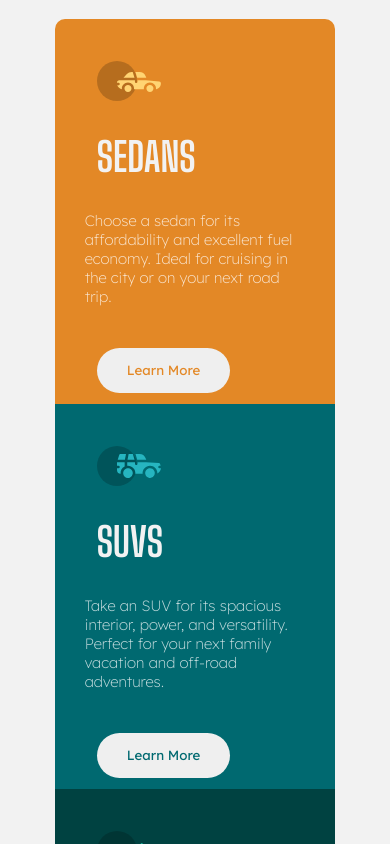
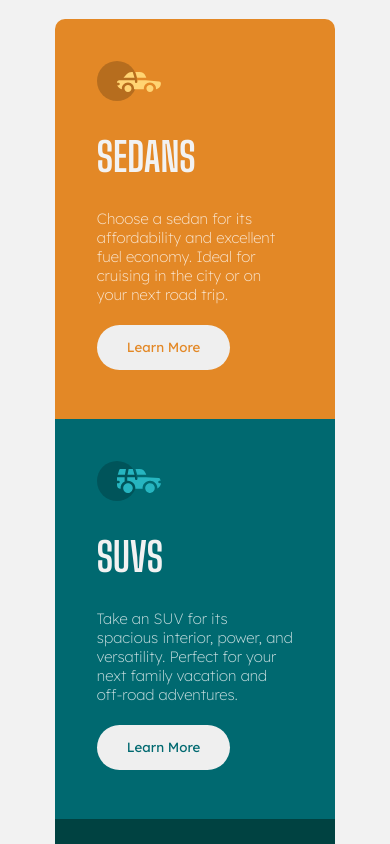
Before and after one commit to kstewart1325/3-column-preview-card-component, an Angular app: page / in a window 390 px wide. Shown: the top 844 px of the page. Built offline with nearby package versions, Linux system fonts and the light colour scheme.

Commit message:
fixed mobile view

```diff
--- a/src/app/column-preview-card/column-preview-card.component.css
+++ b/src/app/column-preview-card/column-preview-card.component.css
@@ -59,11 +59,7 @@ button {
 @media screen and (max-width: 600px) {
     .column {
       width: 100%;
-      height: 385px;
-    }
-
-    .column-body {
-        margin: 30px 30px 15px 30px;
+      height: 400px;
     }
 
     #left {
@@ -77,4 +73,12 @@ button {
         border-bottom-right-radius: 10px;
         border-top-right-radius: 0px;
     }
+
+    .column-body {
+        margin: 0% 15%;
+    }
+
+    .button {
+        margin: 7.5% 15% 15% 15%;
+    }
 }
```
